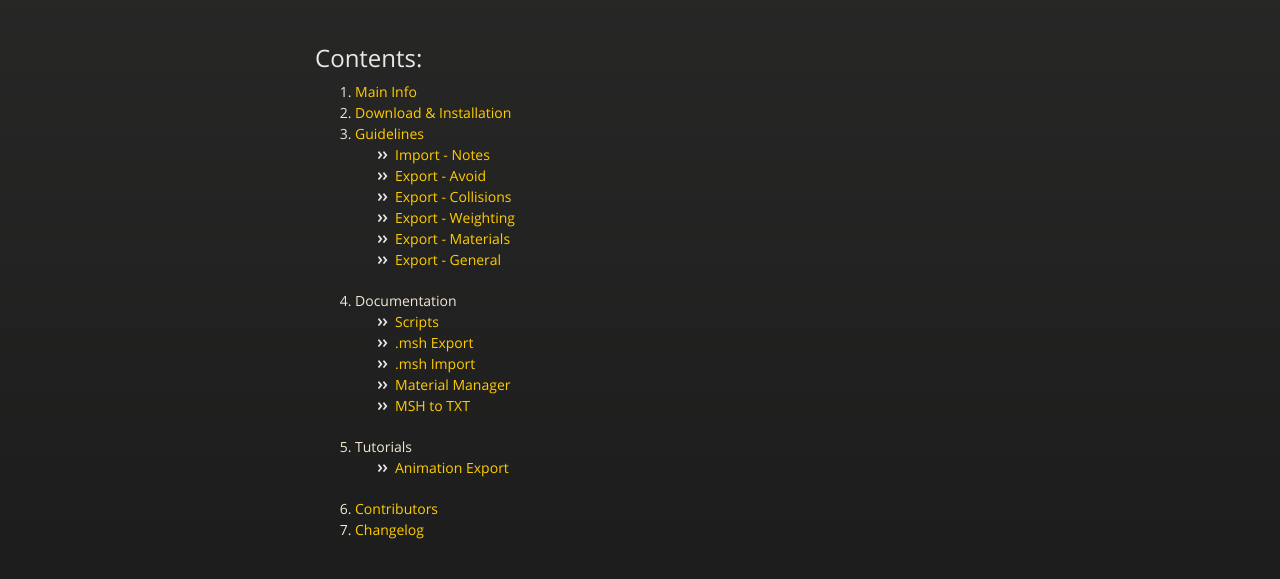
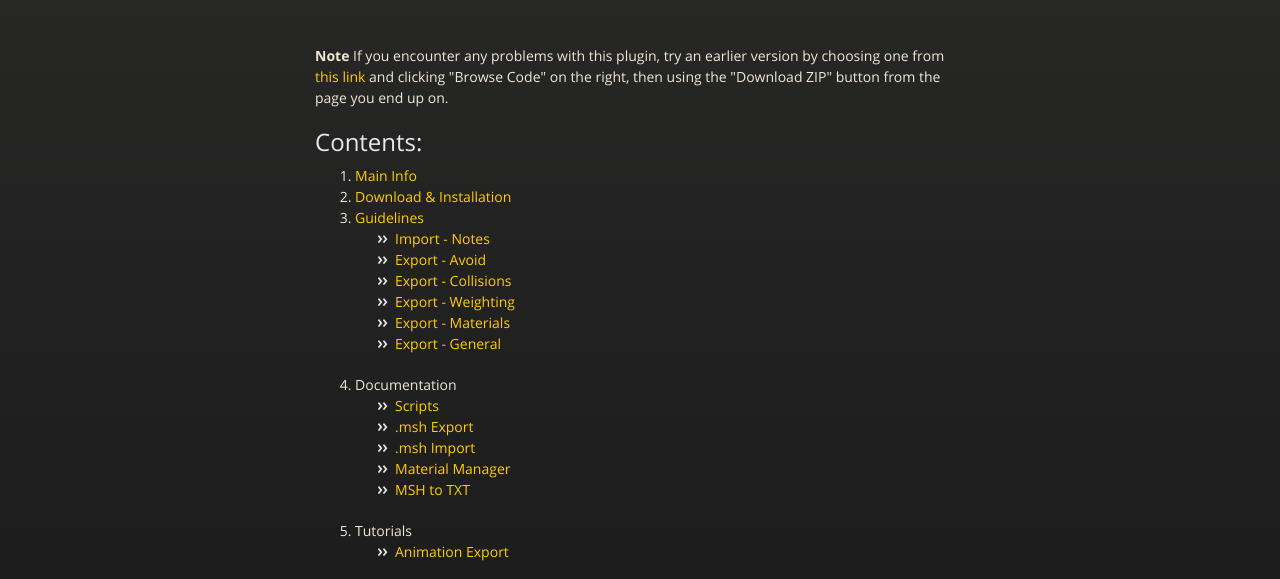
Before and after one commit to Schlechtwetterfront/xsizetools, a plain HTML site: page index.html in a window 1280 px wide. Shown: the part 189-768 px from the top of the page. Drawn offline with nearby package versions, Linux system fonts and the light colour scheme.

Commit message:
Added note to index page.

```diff
--- a/index.html
+++ b/index.html
@@ -33,6 +33,10 @@
                     <span class="credits left">Project maintained by <a href="https://Schlechtwetterfront.github.com/">Schlechtwetterfront</a></span>
                     <span class="credits right">Hosted on GitHub Pages &mdash; Theme by <a href="https://twitter.com/michigangraham">mattgraham</a></span>
                 </div>
+                <strong>Note</strong> If you encounter any problems with this plugin, try an earlier version by choosing one from
+                <a href="https://github.com/Schlechtwetterfront/xsizetools/commits/master">this link</a> and clicking
+                "Browse Code" on the right, then using the "Download ZIP" button from the page you end up on.
+                <br><br>
                 <h2>Contents:</h2> <br>
                 <ol>
                     <li><a href="#maininfo">Main Info</a></li>
```
